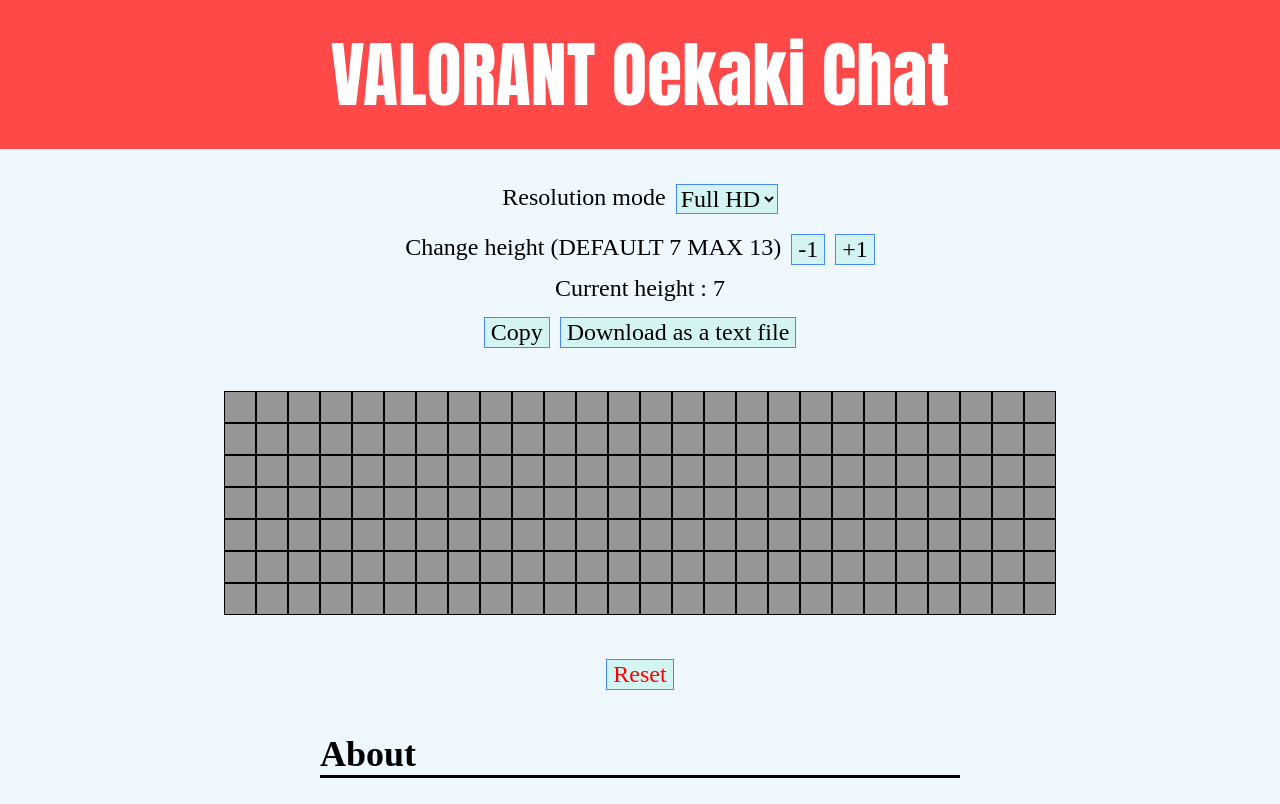
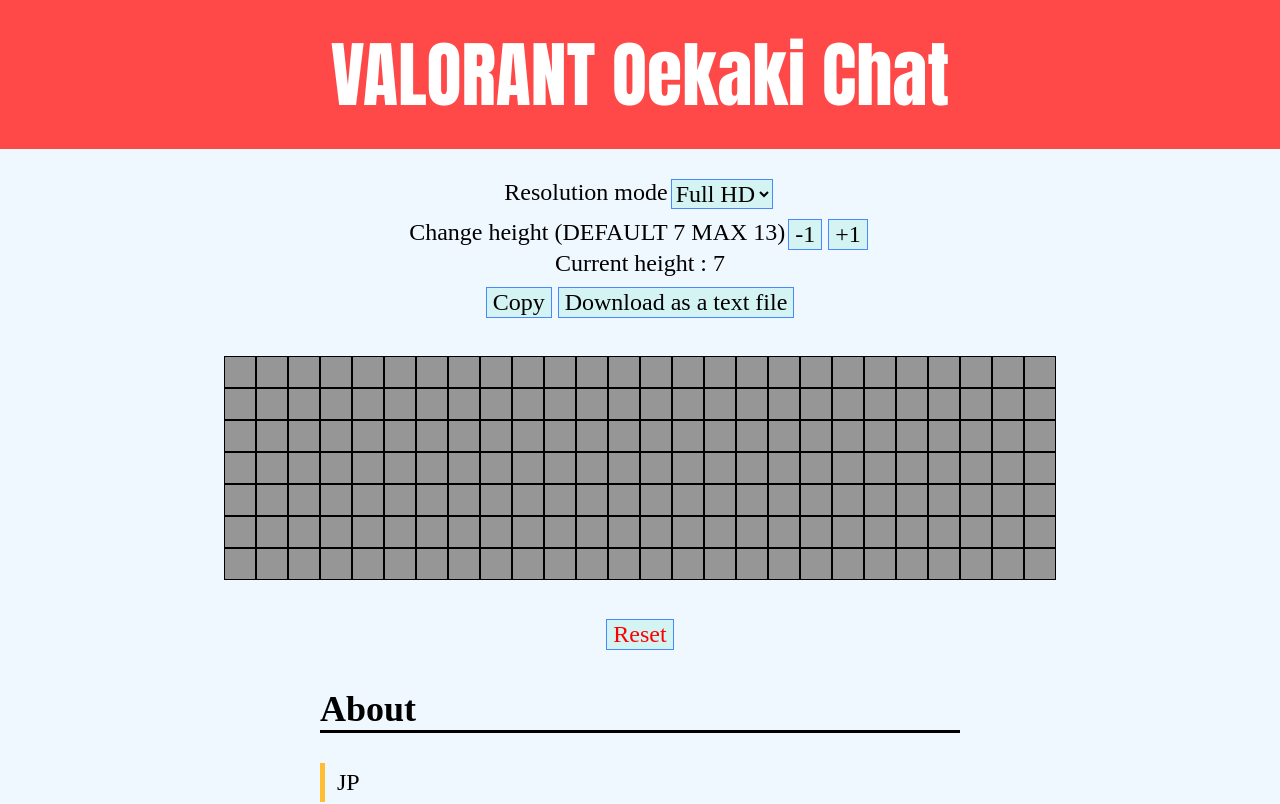
Before and after one commit to RUNFUNRUN/VALORANT-Oekaki-Chat, a React (Create React App) app: page / in a window 1280 px wide. Shown: the top 804 px of the page. Built offline with nearby package versions, Linux system fonts and the light colour scheme; the HTML template or start-up script is replaced by a standard one.

Commit message:
幅調整

```diff
--- a/src/App.css
+++ b/src/App.css
@@ -25,11 +25,11 @@
     font-size: 100%;
     background-color: rgb(212, 243, 243);
     border: 1px solid rgb(73, 137, 255);
-    margin: 5px;
+    margin: 0 3px;
 }
 
 p{
-    margin: 5px;
+    margin: 0;
 }
 
 footer{
```
